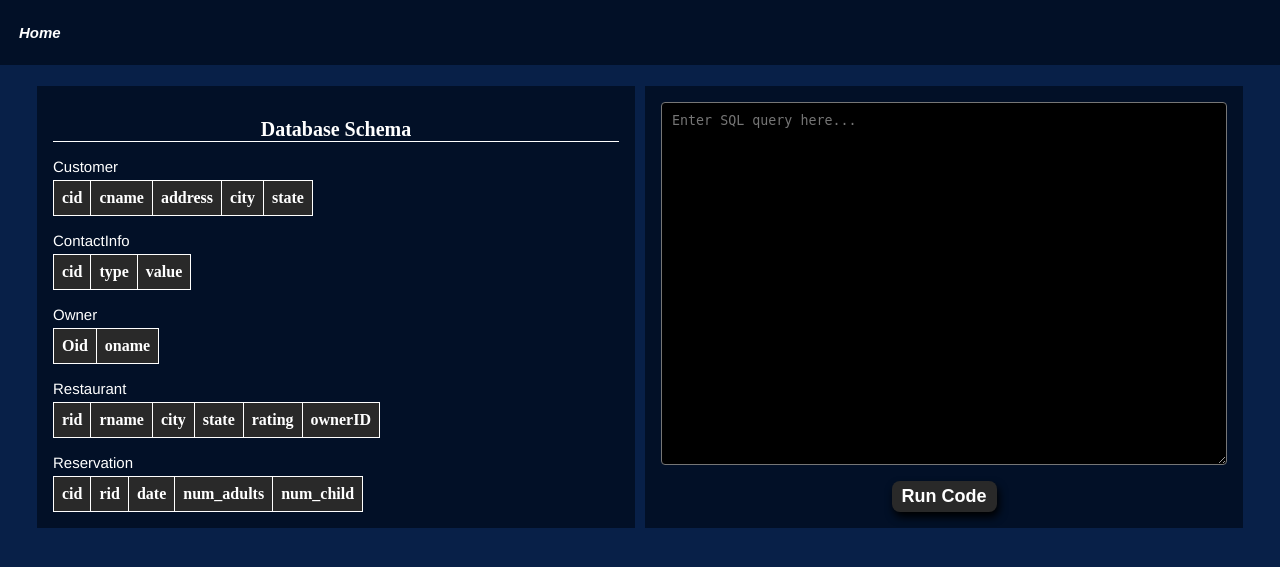
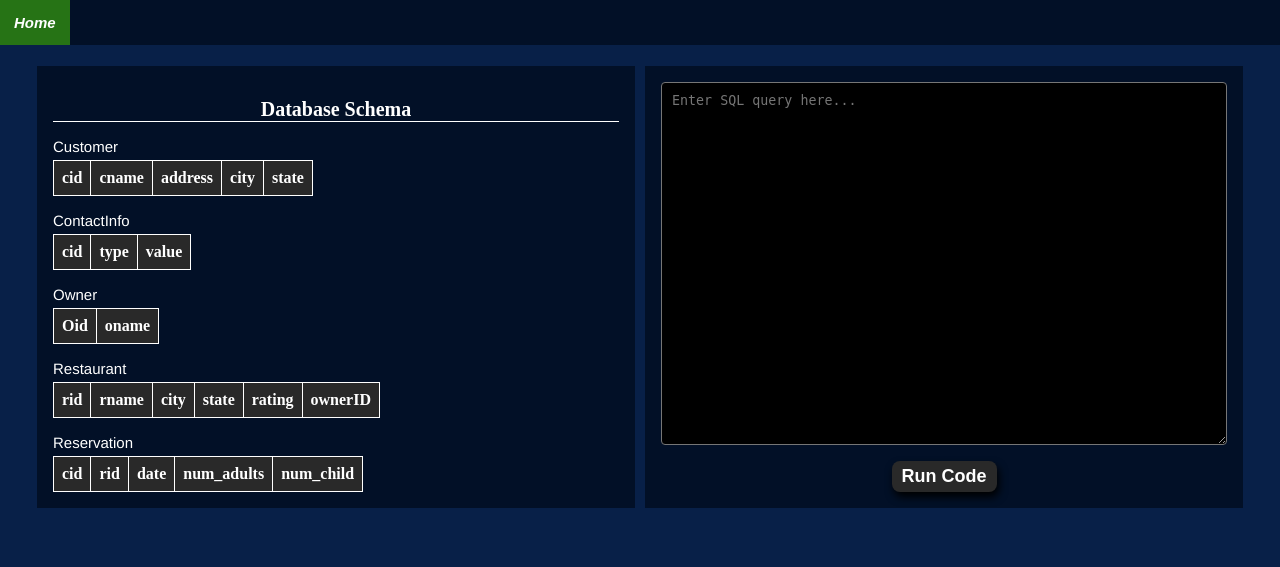
Before and after one commit to AuricFox/Skylar, a Flask app: page / in a window 1280 px wide. Shown: the top 567 px of the page. Run offline with Flask 3, Linux system fonts and the light colour scheme; lists and menus that the app fills with data are empty; parts of the project's set-up code (start-up, migrations or seed data) failed here and were passed over.

Commit message:
Adjusting screen response sizing and some styling

```diff
--- a/app/static/css/base.css
+++ b/app/static/css/base.css
@@ -41,7 +41,6 @@
 /* ========== Nav Bar ========== */
 
 #nav-bar {
-    padding: 10px 0px 10px 5px;
     margin-bottom: 1rem;
     background-color: #021027;
     display: flex;
@@ -155,7 +154,7 @@
     background-color: #000000;
     border-radius: 4px;
     height: 90%;
-    min-height: 10%;
+    min-height: 100px;
     min-width: 100%;
     max-width: 100%;
     color:#FFFFFF;
@@ -232,7 +231,7 @@
 /* ========== Responsive Pages ========== */
 
 /* Styles for desktop devices */
-@media (min-width: 800px) {
+@media (min-width: 850px) {
     .section {
         display: flex;
         flex-direction: row;
@@ -244,7 +243,7 @@
 }
 
 /* Styles for tablets */
-@media (max-width: 799px) {
+@media (max-width: 849px) {
     .section {
         flex-direction: column;
     }
```
Also changed, not shown: data/Skylar.db.
